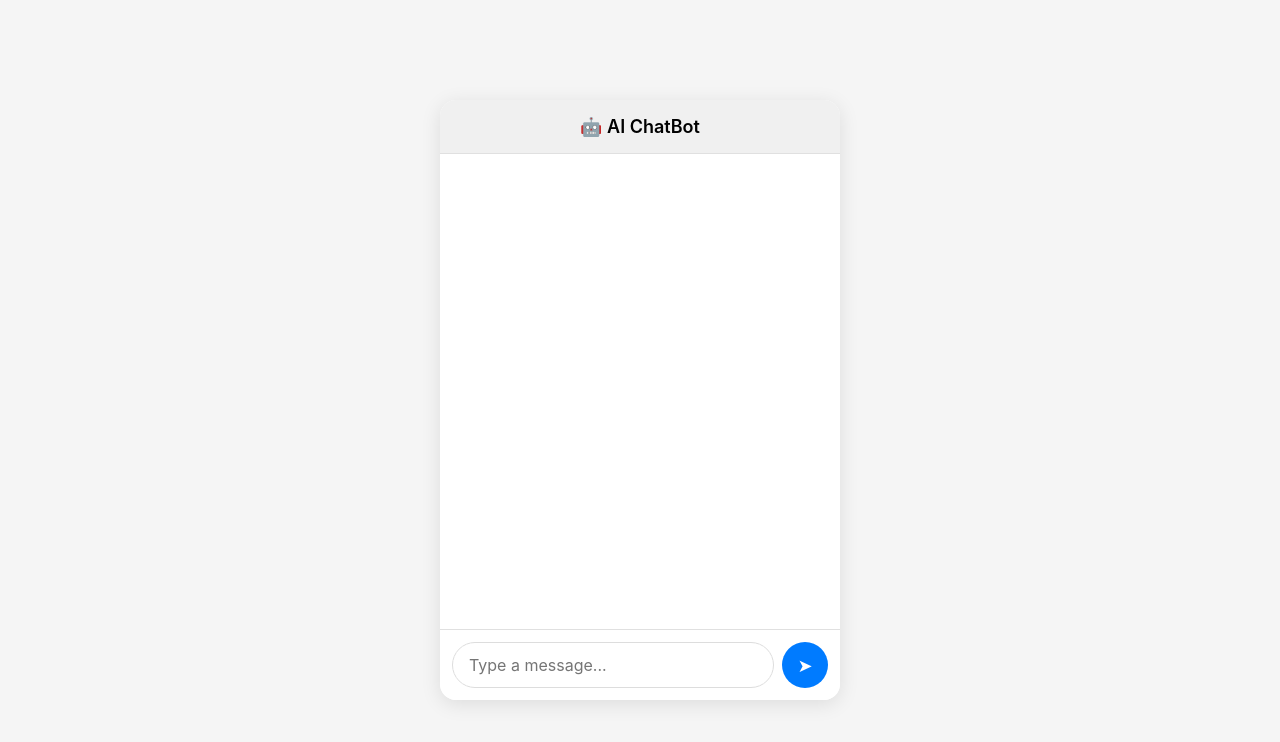
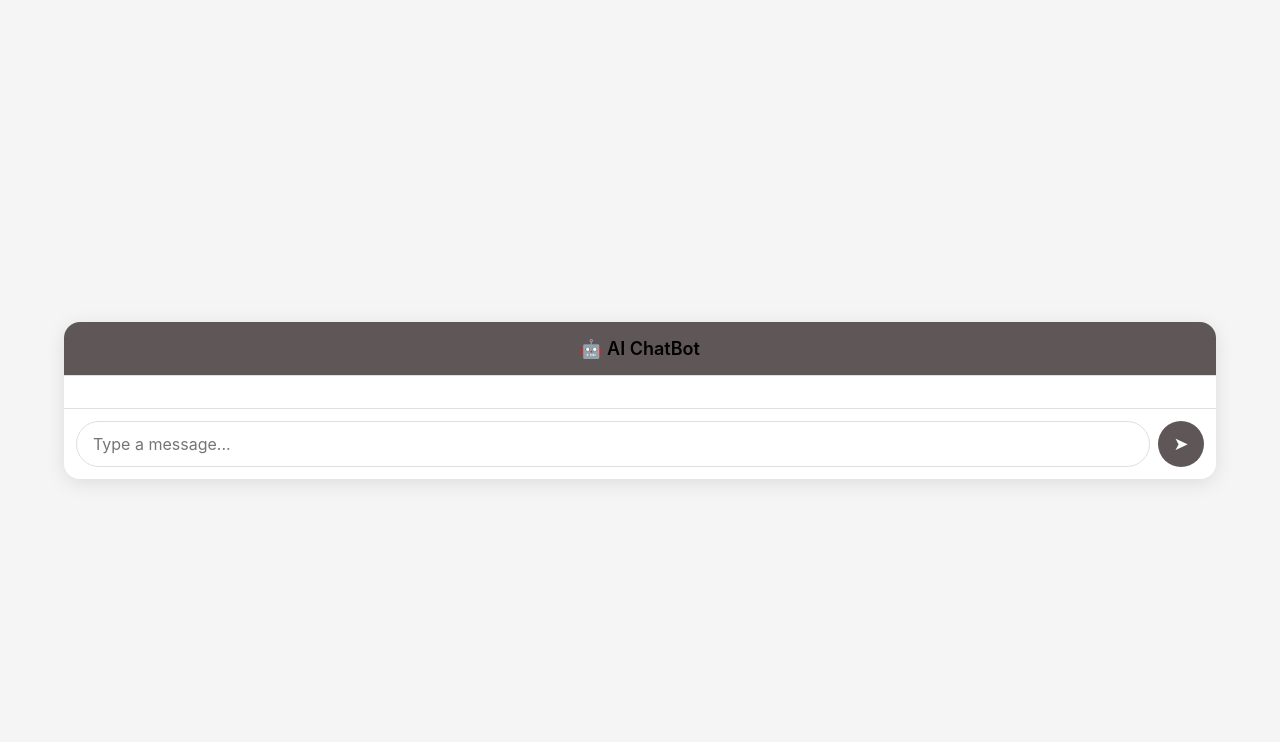
Before and after one commit to AbdullahYousaf-13/ChatBot, a website: page public/index.html in a window 1280 px wide. Drawn offline with Linux system fonts and the light colour scheme.

Commit message:
Update style.css

```diff
--- a/public/style.css
+++ b/public/style.css
@@ -15,8 +15,8 @@ body {
 
 .chat-wrapper {
   width: 90%;
-  max-width: 400px;
-  height: 600px;
+  max-width: approx(1000px);
+  height: approx(900px);
   background: white;
   border-radius: 16px;
   box-shadow: 0 4px 20px rgba(0, 0, 0, 0.1);
@@ -26,7 +26,7 @@ body {
 }
 
 .chat-header {
-  background: #f0f0f0;
+  background: #5f5757;
   padding: 16px;
   text-align: center;
   font-weight: 600;
@@ -91,7 +91,7 @@ body {
   height: 46px;
   border-radius: 50%;
   border: none;
-  background: #007bff;
+  background: #5f5757;
   color: white;
   cursor: pointer;
   display: flex;
```
